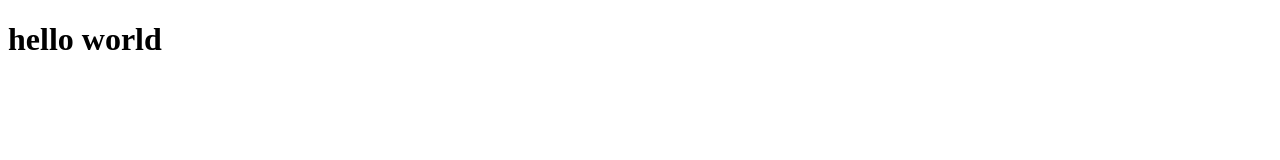
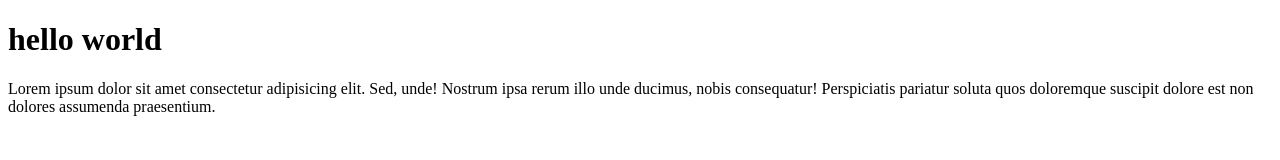
Before and after one commit to muhamadalialwafa/git-test, a plain HTML site: page index.html in a window 1280 px wide. Drawn offline with Linux system fonts and the light colour scheme.

Commit message:
menambahkan paragraf

```diff
--- a/index.html
+++ b/index.html
@@ -8,5 +8,6 @@
 </head>
 <body>
     <h1>hello world</h1>
+    <p>Lorem ipsum dolor sit amet consectetur adipisicing elit. Sed, unde! Nostrum ipsa rerum illo unde ducimus, nobis consequatur! Perspiciatis pariatur soluta quos doloremque suscipit dolore est non dolores assumenda praesentium.</p>
 </body>
 </html>
```
